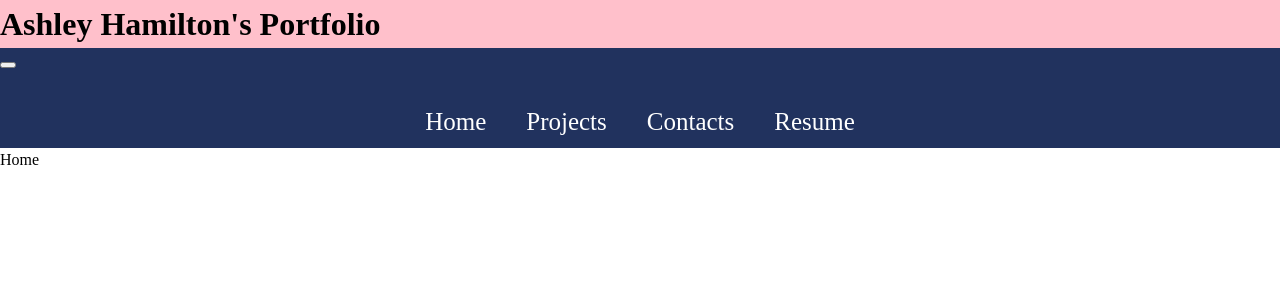
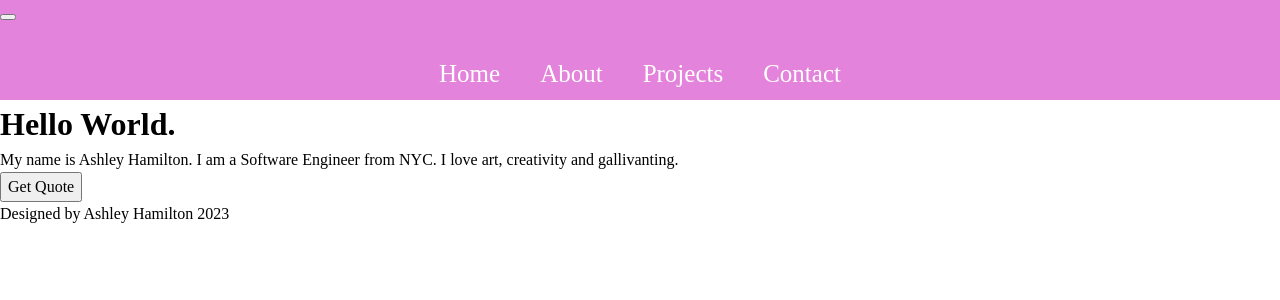
Before and after one commit to Ashhamilton28/myportfolio, a React (Create React App) app: page / in a window 1280 px wide. Shown: the top 300 px of the page. Built offline with nearby package versions, Linux system fonts and the light colour scheme; no server answers.

Commit message:
added pics and api

```diff
--- a/package.json
+++ b/package.json
@@ -6,6 +6,7 @@
     "@testing-library/jest-dom": "^5.16.5",
     "@testing-library/react": "^13.4.0",
     "@testing-library/user-event": "^13.5.0",
+    "axios": "^1.3.4",
     "react": "^18.2.0",
     "react-dom": "^18.2.0",
     "react-scripts": "5.0.1",
--- a/src/App.css
+++ b/src/App.css
@@ -55,7 +55,7 @@ p, h1, h2, h3, h4, h5, h6 {
 .navbar {
   width: 100%;
   height: 100px;
-  background: #21325e;
+  background: #e383dc;
 }
 
 .links {
@@ -64,7 +64,7 @@ p, h1, h2, h3, h4, h5, h6 {
   display: flex;
   align-items: center;
   justify-content: center;
-  color: white;
+  color: rgb(104, 37, 37);
 }
 
 .navbar a {
@@ -94,6 +94,13 @@ p, h1, h2, h3, h4, h5, h6 {
 }
 
 
-.ahp{
-  background-color: pink;
+
+a{
+  color:hotpink;
 }
+
+
+.princesspink{
+  width:200px;
+  height: 200px;
+}
--- a/src/App.js
+++ b/src/App.js
@@ -3,25 +3,38 @@ import Head from './components/Head';
 import Contact from './components/Contact';
 import Home from './components/Home';
 import Projects from './components/Projects';
-import Resume from './components/Resume';
+import About from './components/About';
 import NavBar from './components/NavBar';
 import './App.css';
+import Footer from './components/Footer';
+
 
 function App() {
+
+
+
+
+
+
+
   return (
-
     <div className="App">
       <Router>
-        <Head />
+        {/* <Head /> */}
         <NavBar />
+
 
         <Routes>
           <Route path="/" element={<Home />} />
           <Route path="/projects" element={<Projects />} />
-          <Route path="/resume" element={<Resume />} />
+          <Route path="/about" element={<About />} />
           <Route path="/contact" element={<Contact />} />
         </Routes>
+
+        <Footer />
       </Router>
+
+
     </div>
 
 
--- /dev/null
+++ b/src/components/About.js
@@ -0,0 +1,30 @@
+import React from 'react'
+import PrincessPink from '../pics/PrincessPink.jpg'
+import "../App.css"
+
+
+function About() {
+  return (
+    <div className='about'>
+
+      <div>
+     <img className='princesspink' src={PrincessPink} />
+
+
+      </div>
+      <h2>Hello. My name is Ashley.</h2>
+      <p>I am a creative, fun and empathetic professional, trained in a Boot camp setting the principles of Software Engineering. I am a smart and driven individual with the ability to work well in a diverse workplace while managing various responsibilities in a deadline driven environment. I have exceptional soft skills along with delegation and leadership qualities. I enjoys learning, analyzing and exercising new concepts in the  tech sector.</p>
+
+
+      <div className='skills'>
+        <h1>Skills</h1>
+        <span>HTML</span>
+        <span>CSS</span>
+        <span>Javascript</span>
+        <span>React</span>
+      </div>
+    </div>
+  )
+}
+
+export default About
--- a/src/components/Contact.js
+++ b/src/components/Contact.js
@@ -1,9 +1,27 @@
 import React from 'react'
 
 function Contact() {
-  return (
-    <div>Contact</div>
-  )
+    return (
+        <div className='contact-links'>
+            <h1>Contact Me</h1>
+            <div>
+                <a href="https://linkedin.com/in/ashley-hamilton-">My LinkedIn</a>
+            </div>
+
+            <div>
+                <a href="https://github.com/Ashhamilton28">My Github</a>
+            </div>
+
+            <div>
+                <a href="mailto:AshleyHamiltonNYC@gmail.com">My Email</a>
+            </div>
+
+            <div>
+                <a href="url">link text</a>
+            </div>
+
+        </div>
+    )
 }
 
 export default Contact
--- a/src/components/Footer.js
+++ b/src/components/Footer.js
@@ -0,0 +1,11 @@
+import React from 'react'
+
+function Footer() {
+    return (
+        <div className='footer'>
+            <p>Designed by Ashley Hamilton 2023</p>
+        </div>
+    )
+}
+
+export default Footer
--- a/src/components/Home.js
+++ b/src/components/Home.js
@@ -1,8 +1,46 @@
-import React from 'react'
+
+import Axios from 'axios'
+import { useEffect, useState } from 'react'
 
 function Home() {
+  const [quote, setQuote] = useState(null)
+
+
+const config = {
+  headers: {
+    "X-Api-Key": "rfqdIdx98GUQTd1UPsUeCg==55ya0tGQnhSzo6NX"
+  }
+}
+    //the quote api
+  const getQuote = () =>{
+    Axios.get("https://api.api-ninjas.com/v1/quotes?category=success", config).then((response)=>{
+      console.log(response.data)
+      setQuote(response.data[0])
+    })
+  }
+//end of quote api
+
+useEffect(()=>{
+  getQuote()
+},[])
+
   return (
-    <div>Home</div>
+    <div className='home'>
+      <h1>Hello World.</h1>
+      <p>My name is Ashley Hamilton. I am a Software Engineer from NYC. I love art, creativity and gallivanting. </p>
+
+
+
+
+       {/* quote api button */}
+       <div>
+        <button onClick={getQuote}>Get Quote</button>
+
+        {/* render the quote */}
+       { quote &&<p>{quote.quote}</p>}
+      </div>
+
+    </div>
   )
 }
 
--- a/src/components/NavBar.js
+++ b/src/components/NavBar.js
@@ -17,9 +17,10 @@ function NavBar() {
 
         <div className='links'>
             <Link to="/"> Home</Link>
+            <Link to="/about">About</Link>
             <Link to="/projects"> Projects</Link>
-            <Link to="/contacts"> Contacts</Link>
-            <Link to="/resume"> Resume</Link>
+            <Link to="/contact"> Contact</Link>
+
         </div>
     </div>
   )
--- /dev/null
+++ b/src/components/ProjectItem.js
@@ -0,0 +1,13 @@
+import React from 'react'
+
+function ProjectItem({image, name}) {
+  return (
+    <div className='a-project'>
+        <div style={{backgroundImage: 'url(${image})'}} className="backgroundImage"></div>
+        <h1>{name}</h1>
+       <img src={image} alt={name}/>
+    </div>
+  )
+}
+
+export default ProjectItem
--- a/src/components/Projects.js
+++ b/src/components/Projects.js
@@ -1,8 +1,18 @@
 import React from 'react'
+import ProjectItem from './ProjectItem'
+import PrincessPink from "../pics/PrincessPink.jpg"
+
 
 function Projects() {
   return (
-    <div>Projects</div>
+    <div className='projects'>
+        <h1>My Projects</h1>
+        <div className='project-list'>
+            <ProjectItem name="Hangman Game" image={PrincessPink} />
+            <ProjectItem name="Hangman Game" image={PrincessPink}/>
+
+        </div>
+    </div>
   )
 }
 
--- a/src/components/Resume.js
+++ /dev/null
@@ -1,9 +0,0 @@
-import React from 'react'
-
-function Resume() {
-  return (
-    <div>Resume</div>
-  )
-}
-
-export default Resume
```
Also changed, not shown: 2 other files (tests, documents, lock files or other folders).
